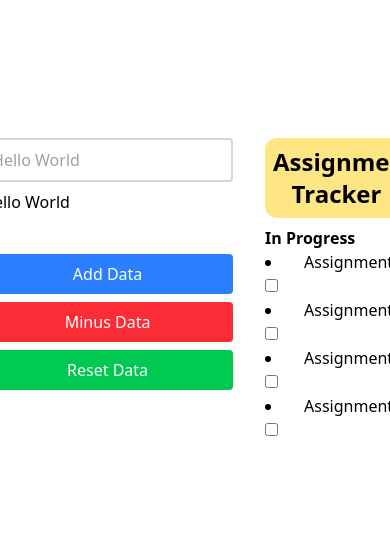
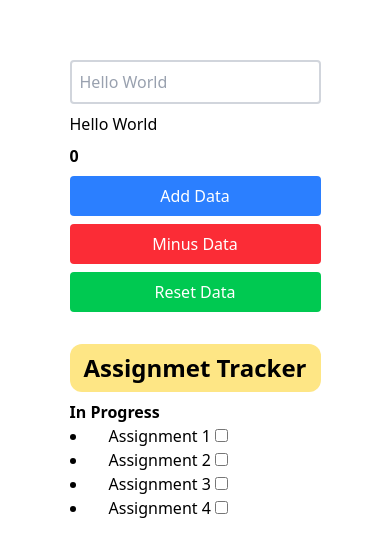
Before and after one commit to SAMUELMUCHIRI/vue-project, a Vue app: page / in a window 390 px wide. Shown: the part 132-688 px from the top of the page. Built offline with nearby package versions, Linux system fonts and the light colour scheme.

Commit message:
responsivenes

```diff
--- a/src/App.vue
+++ b/src/App.vue
@@ -19,7 +19,7 @@
 </script>
 
 <template>
-    <div class="flex gap-8">
+    <div class="flex flex-col gap-8">
         <div class="flex flex-col gap-2">
             <input
                 v-model="text"
```
